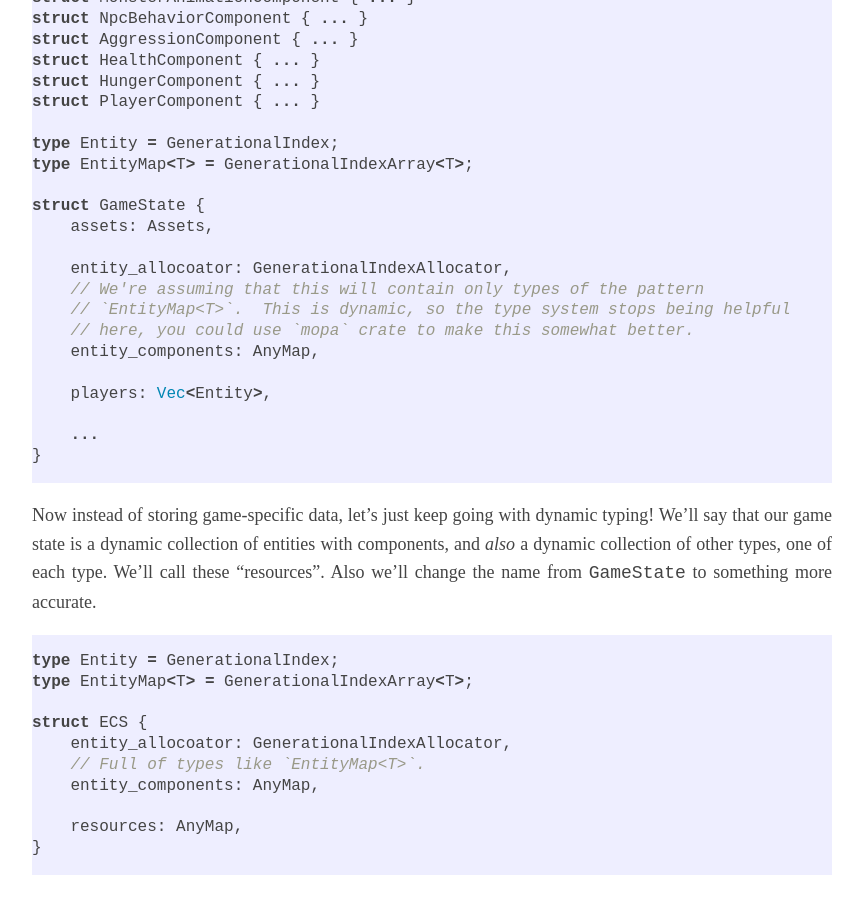
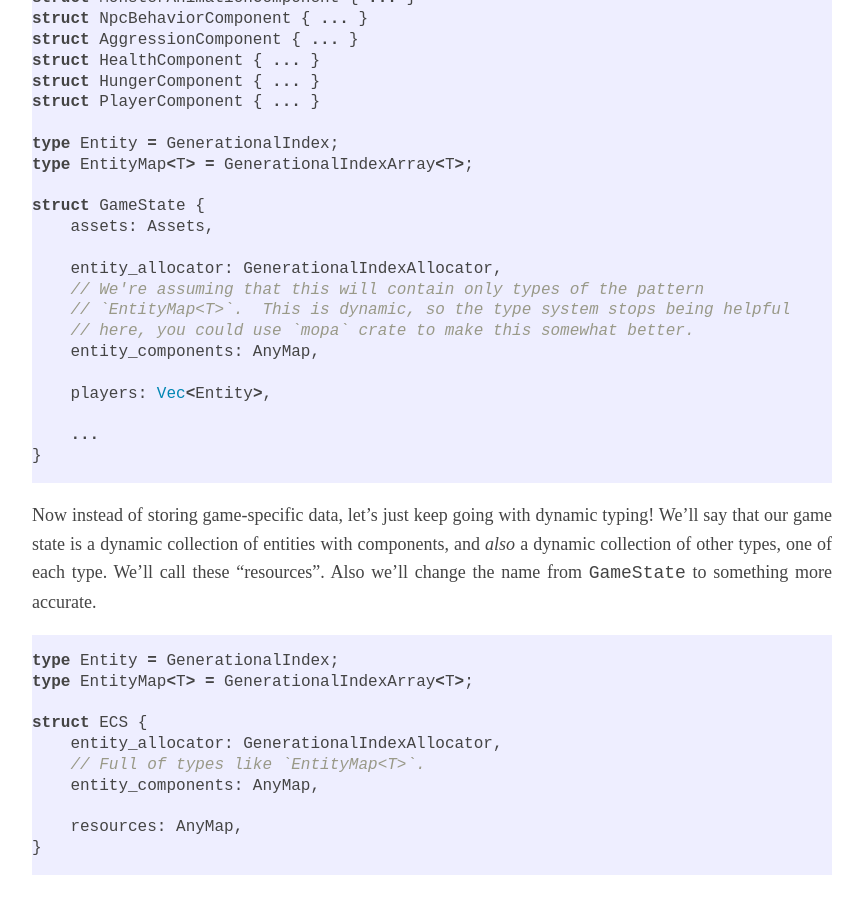
Before and after one commit to kyren/kyren.github.io, a Jekyll site: the page built from _posts/2018-09-14-rustconf-talk.md, in a window 1280 px wide and 900 px high, scrolled down 48581 px. Shown: the whole window, without its empty margins (208-1071 px from the left). Built offline with Jekyll 4.4.1, drawn with Linux system fonts in a browser that asks for light colours; some of the changed lines change nothing that is shown; some of the changed text lies outside the part shown.

Commit message:
Fixed typo

```diff
--- a/_posts/2018-09-14-rustconf-talk.md
+++ b/_posts/2018-09-14-rustconf-talk.md
@@ -2273,7 +2273,7 @@ type EntityMap<T> = GenerationalIndexArray<T>;
 struct GameState {
     assets: Assets,
 
-    entity_allocoator: GenerationalIndexAllocator,
+    entity_allocator: GenerationalIndexAllocator,
 
     physics_components: EntityMap<PhysicsComponent>,
     humanoid_animation_components: EntityMap<HumanoidAnimationComponent>,
@@ -2351,7 +2351,7 @@ type EntityMap<T> = GenerationalIndexArray<T>;
 struct GameState {
     assets: Assets,
 
-    entity_allocoator: GenerationalIndexAllocator,
+    entity_allocator: GenerationalIndexAllocator,
     // We're assuming that this will contain only types of the pattern
     // `EntityMap<T>`.  This is dynamic, so the type system stops being helpful
     // here, you could use `mopa` crate to make this somewhat better.
@@ -2374,7 +2374,7 @@ type Entity = GenerationalIndex;
 type EntityMap<T> = GenerationalIndexArray<T>;
 
 struct ECS {
-    entity_allocoator: GenerationalIndexAllocator,
+    entity_allocator: GenerationalIndexAllocator,
     // Full of types like `EntityMap<T>`.
     entity_components: AnyMap,
 
```
